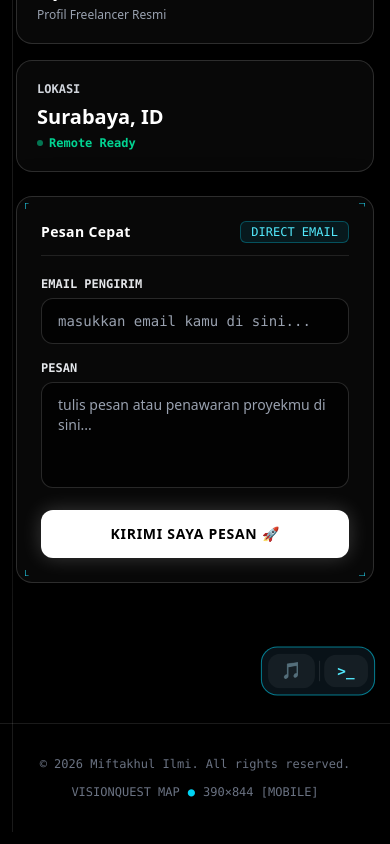
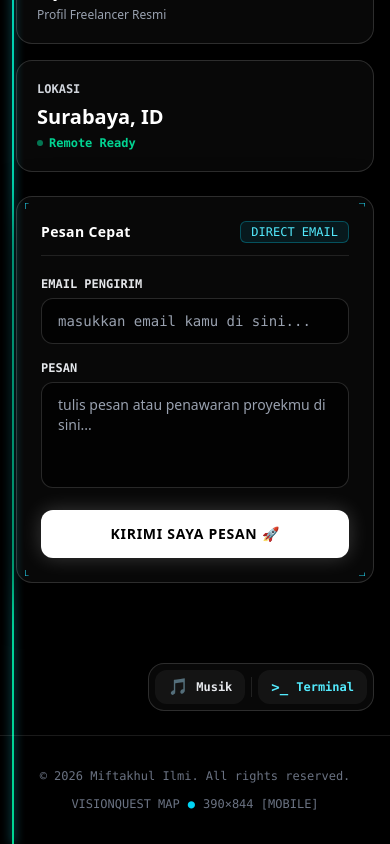
Before and after one commit to kawaragiid/portofolio, a Next.js app: page / in a window 390 px wide. Shown: the part 5597-6441 px from the top of the page. Built offline with nearby package versions, Linux system fonts and the light colour scheme.

Commit message:
fix: merge FloatingDock into page at footer, enable GlitchAvatar and cyan progress line on all mobile phones

```diff
--- a/components/FloatingDock.tsx
+++ b/components/FloatingDock.tsx
@@ -1,27 +1,29 @@
 "use client";
 
 import { useEffect, useRef, useState } from "react";
-import { motion } from "framer-motion";
-import { usePerformance } from "./PerformanceProvider";
 
 export default function FloatingDock() {
-  const { tier, hasMouse } = usePerformance();
   const [isDocked, setIsDocked] = useState(false);
-  const sentinelRef = useRef<HTMLDivElement>(null);
+  const slotRef = useRef<HTMLDivElement>(null);
 
   useEffect(() => {
-    const sentinel = sentinelRef.current;
-    if (!sentinel) return;
+    const checkDock = () => {
+      const slot = slotRef.current;
+      if (!slot) return;
+      const rect = slot.getBoundingClientRect();
+      // Dock seamlessly into the page as soon as the footer dock slot enters the bottom of the viewport
+      const shouldDock = rect.top <= window.innerHeight - 20;
+      setIsDocked((prev) => (prev !== shouldDock ? shouldDock : prev));
+    };
 
-    const observer = new IntersectionObserver(
-      ([entry]) => {
-        setIsDocked(entry.isIntersecting);
-      },
-      { threshold: 0.1 }
-    );
+    window.addEventListener("scroll", checkDock, { passive: true });
+    window.addEventListener("resize", checkDock, { passive: true });
+    checkDock();
 
-    observer.observe(sentinel);
-    return () => observer.disconnect();
+    return () => {
+      window.removeEventListener("scroll", checkDock);
+      window.removeEventListener("resize", checkDock);
+    };
   }, []);
 
   const triggerMusic = () => {
@@ -36,22 +38,8 @@ export default function FloatingDock() {
     window.dispatchEvent(new CustomEvent("toggle-shortcuts"));
   };
 
-  return (
-    <div className="relative w-full pointer-events-none mt-8">
-      {/* Sticky Unified Action Capsule: Floats at bottom-right while scrolling, locks seamlessly right above footer on the right */}
-      <div className="sticky bottom-4 sm:bottom-6 z-[90] flex justify-end pr-0 sm:pr-2 pointer-events-none">
-        <motion.div
-          layout={tier === "high"}
-          animate={{
-            scale: isDocked ? 1.02 : 1,
-          }}
-          transition={{ type: "spring", stiffness: 320, damping: 26 }}
-          className={`pointer-events-auto inline-flex items-center gap-1 sm:gap-1.5 p-1.5 rounded-2xl backdrop-blur-2xl transition-all duration-300 shadow-[0_12px_40px_rgba(0,0,0,0.85)] ${
-            isDocked
-              ? "bg-[#0a131a]/95 border border-cyan-400/55 shadow-[0_0_25px_rgba(34,211,238,0.3)]"
-              : "bg-[#0a0b10]/90 border border-white/15 hover:border-cyan-400/40"
-          }`}
-        >
+  const renderButtons = (docked: boolean) => (
+    <>
       {/* Music Trigger */}
       <button
         type="button"
@@ -61,7 +49,9 @@ export default function FloatingDock() {
         title="Pemutar Musik (Shortcut: M)"
       >
         <span className="text-base leading-none">🎵</span>
-            <span className="hidden md:inline font-semibold">Musik</span>
+        <span className={docked ? "inline font-semibold" : "hidden md:inline font-semibold"}>
+          Musik
+        </span>
       </button>
 
       <div className="w-[1px] h-5 bg-white/10" />
@@ -75,12 +65,12 @@ export default function FloatingDock() {
         title="Terminal CMD (Shortcut: T)"
       >
         <span className="font-bold text-sm leading-none">{">_"}</span>
-            <span className="hidden md:inline font-semibold">Terminal</span>
+        <span className={docked ? "inline font-semibold" : "hidden md:inline font-semibold"}>
+          Terminal
+        </span>
       </button>
 
-          {/* Shortcut Info Trigger (shown on Desktop / Tablet with Keyboard or >= md) */}
-          {(hasMouse || true) && (
-            <>
+      {/* Shortcut Info Trigger */}
       <div className="hidden sm:block w-[1px] h-5 bg-white/10" />
       <button
         type="button"
@@ -92,23 +82,45 @@ export default function FloatingDock() {
         <span className="w-5 h-5 rounded-md bg-white/10 border border-white/15 flex items-center justify-center text-[11px] font-bold text-cyan-300">
           ?
         </span>
-                <span className="hidden lg:inline font-medium">Shortcut</span>
+        <span className={docked ? "inline font-medium" : "hidden lg:inline font-medium"}>
+          Shortcut
+        </span>
       </button>
     </>
-          )}
+  );
 
-          {/* Docked Status Pill when settled above footer */}
-          {isDocked && (
-            <span className="hidden sm:inline-flex items-center gap-1.5 pl-2 pr-2.5 py-1 ml-0.5 rounded-lg bg-cyan-500/15 border border-cyan-400/30 text-[10px] font-mono font-bold text-cyan-300 tracking-wider">
-              <span className="w-1.5 h-1.5 rounded-full bg-cyan-400 animate-pulse" />
-              DOCKED
-            </span>
-          )}
-        </motion.div>
+  return (
+    <>
+      {/* 1. Floating Capsule (Visible while scrolling mid-page, hides smoothly once docked at bottom) */}
+      <div
+        className={`fixed bottom-4 right-4 sm:bottom-6 sm:right-6 z-[90] transition-all duration-300 ${
+          isDocked
+            ? "opacity-0 translate-y-3 pointer-events-none scale-95"
+            : "opacity-100 translate-y-0 pointer-events-auto scale-100"
+        }`}
+        aria-hidden={isDocked}
+      >
+        <div className="inline-flex items-center gap-1 sm:gap-1.5 p-1.5 rounded-2xl bg-[#0a0b10]/90 backdrop-blur-2xl border border-white/15 hover:border-cyan-400/40 shadow-[0_12px_40px_rgba(0,0,0,0.85)]">
+          {renderButtons(false)}
+        </div>
       </div>
 
-      {/* Sentinel right at the footer boundary */}
-      <div ref={sentinelRef} className="h-1 w-full pointer-events-none" aria-hidden="true" />
+      {/* 2. Static Docked Slot (Merged into page right above footer on the right) */}
+      <div ref={slotRef} className="w-full max-w-6xl mx-auto pt-4 flex justify-end">
+        <div
+          className={`inline-flex items-center gap-1.5 sm:gap-2 p-1.5 sm:p-2 rounded-2xl bg-white/[0.03] border border-white/15 transition-all duration-300 ${
+            isDocked
+              ? "opacity-100 translate-y-0 border-cyan-400/35"
+              : "opacity-0 translate-y-2 pointer-events-none"
+          }`}
+        >
+          <span className="hidden md:inline-flex items-center gap-1.5 pl-2.5 pr-1 text-[11px] font-mono text-gray-400">
+            <span className="w-1.5 h-1.5 rounded-full bg-cyan-400" />
+            <span>QUICK TOOLS</span>
+          </span>
+          {renderButtons(true)}
         </div>
+      </div>
+    </>
   );
 }
--- a/components/GlitchAvatar.tsx
+++ b/components/GlitchAvatar.tsx
@@ -2,26 +2,22 @@
 
 import { useState, useEffect, useRef } from "react";
 import Image from "next/image";
-import { usePerformance } from "./PerformanceProvider";
 
 interface GlitchAvatarProps {
   className?: string;
 }
 
 export default function GlitchAvatar({ className = "" }: GlitchAvatarProps) {
-  const { tier } = usePerformance();
   // Phase: "grayscale" (initial) -> "glitching" (active on scroll) -> "color" (normal color revealed)
   const [phase, setPhase] = useState<"grayscale" | "glitching" | "color">("grayscale");
+  const containerRef = useRef<HTMLDivElement>(null);
   const glitchTimerRef = useRef<NodeJS.Timeout | null>(null);
   const hasTriggeredRef = useRef(false);
+  const isInViewRef = useRef(false);
 
   useEffect(() => {
-    const handleScroll = () => {
-      const scrollY = window.scrollY;
-
-      // Scroll a little bit (> 30px) triggers the glitch into full color
-      if (scrollY > 30) {
-        if (!hasTriggeredRef.current) {
+    const triggerReveal = () => {
+      if (hasTriggeredRef.current) return;
       hasTriggeredRef.current = true;
       setPhase("glitching");
 
@@ -29,24 +25,43 @@ export default function GlitchAvatar({ className = "" }: GlitchAvatarProps) {
       glitchTimerRef.current = setTimeout(() => {
         setPhase("color");
       }, 650);
-        }
+    };
+
+    const checkTrigger = () => {
+      const scrollY = window.scrollY;
+      if (scrollY > 25 && isInViewRef.current) {
+        triggerReveal();
       } else if (scrollY < 8) {
-        // Reset when user scrolls all the way back to the top
         hasTriggeredRef.current = false;
         setPhase("grayscale");
       }
     };
 
-    window.addEventListener("scroll", handleScroll, { passive: true });
-    handleScroll();
+    const el = containerRef.current;
+    const observer = new IntersectionObserver(
+      ([entry]) => {
+        isInViewRef.current = entry.isIntersecting;
+        if (entry.isIntersecting && window.scrollY > 25) {
+          triggerReveal();
+        }
+      },
+      { threshold: 0.25 }
+    );
+
+    if (el) observer.observe(el);
+
+    window.addEventListener("scroll", checkTrigger, { passive: true });
+    checkTrigger();
 
     return () => {
-      window.removeEventListener("scroll", handleScroll);
+      observer.disconnect();
+      window.removeEventListener("scroll", checkTrigger);
       if (glitchTimerRef.current) clearTimeout(glitchTimerRef.current);
     };
   }, []);
 
   const triggerManualGlitch = () => {
+    hasTriggeredRef.current = true;
     setPhase("glitching");
     if (glitchTimerRef.current) clearTimeout(glitchTimerRef.current);
     glitchTimerRef.current = setTimeout(() => {
@@ -59,6 +74,7 @@ export default function GlitchAvatar({ className = "" }: GlitchAvatarProps) {
 
   return (
     <div
+      ref={containerRef}
       onClick={triggerManualGlitch}
       className={`relative inline-block select-none group cursor-pointer ${className}`}
       title="Scroll untuk reveal warna / klik untuk efek glitch"
@@ -81,24 +97,24 @@ export default function GlitchAvatar({ className = "" }: GlitchAvatarProps) {
         <div
           className={`relative w-full h-full transition-all duration-700 ease-out ${
             isColor
-              ? "filter-none brightness-100 contrast-100 scale-100"
+              ? "grayscale-0 brightness-100 contrast-100 scale-100"
               : isGlitching
-              ? "filter contrast-150 brightness-115 scale-[1.02]"
-              : "filter grayscale brightness-90 contrast-125 scale-100"
+              ? "grayscale-0 contrast-150 brightness-115 scale-[1.03]"
+              : "grayscale brightness-90 contrast-125 scale-100"
           }`}
         >
           <Image
             src="/images/avatar-transit.jpg"
             alt="Miftakhul Ilmi"
             fill
-            sizes="(max-width: 640px) 256px, (max-width: 768px) 288px, 320px"
+            sizes="(max-width: 640px) 224px, (max-width: 768px) 256px, 320px"
             priority
             className="object-cover object-top"
           />
         </div>
 
-        {/* Dynamic Glitch Chromatic Aberration Layers (when glitching) */}
-        {isGlitching && tier !== "low" && (
+        {/* Dynamic Glitch Chromatic Aberration Layers (Enabled on ALL devices including smartphones) */}
+        {isGlitching && (
           <>
             {/* Cyan Glitch Slice */}
             <div
@@ -113,7 +129,7 @@ export default function GlitchAvatar({ className = "" }: GlitchAvatarProps) {
                 alt=""
                 fill
                 sizes="320px"
-                className="object-cover object-top filter hue-rotate-90 saturate-200"
+                className="object-cover object-top hue-rotate-90 saturate-200"
               />
             </div>
 
@@ -130,7 +146,7 @@ export default function GlitchAvatar({ className = "" }: GlitchAvatarProps) {
                 alt=""
                 fill
                 sizes="320px"
-                className="object-cover object-top filter hue-rotate-270 saturate-200"
+                className="object-cover object-top hue-rotate-270 saturate-200"
               />
             </div>
 
--- a/components/TransitJourneyMap.tsx
+++ b/components/TransitJourneyMap.tsx
@@ -176,13 +176,11 @@ export default function TransitJourneyMap() {
       </div>
 
       {/* ── MOBILE METRO TRANSIT LINE (Smartphone & Tablet Portrait) ── */}
-      <div className="absolute top-20 bottom-0 left-3 sm:left-5 w-[1px] bg-white/10 pointer-events-none z-10 lg:hidden">
-        {tier === "high" && (
-          <motion.div
-            className="w-full bg-cyan-400 origin-top shadow-[0_0_12px_rgba(34,211,238,0.9)]"
-            style={{ scaleY: smoothProgress, height: "100%" }}
-          />
-        )}
+      <div className="absolute top-20 bottom-0 left-3 sm:left-5 w-[2px] bg-white/10 pointer-events-none z-10 lg:hidden">
+        <motion.div
+          className="w-full bg-gradient-to-b from-cyan-400 via-sky-400 to-emerald-400 origin-top shadow-[0_0_10px_rgba(34,211,238,0.85)]"
+          style={{ scaleY: smoothProgress, height: "100%" }}
+        />
       </div>
 
       {/* ── EXPANSIVE FULL-WIDTH JOURNEY CANVAS ── */}
```
Lines whose indentation alone changed are shown as unchanged.
